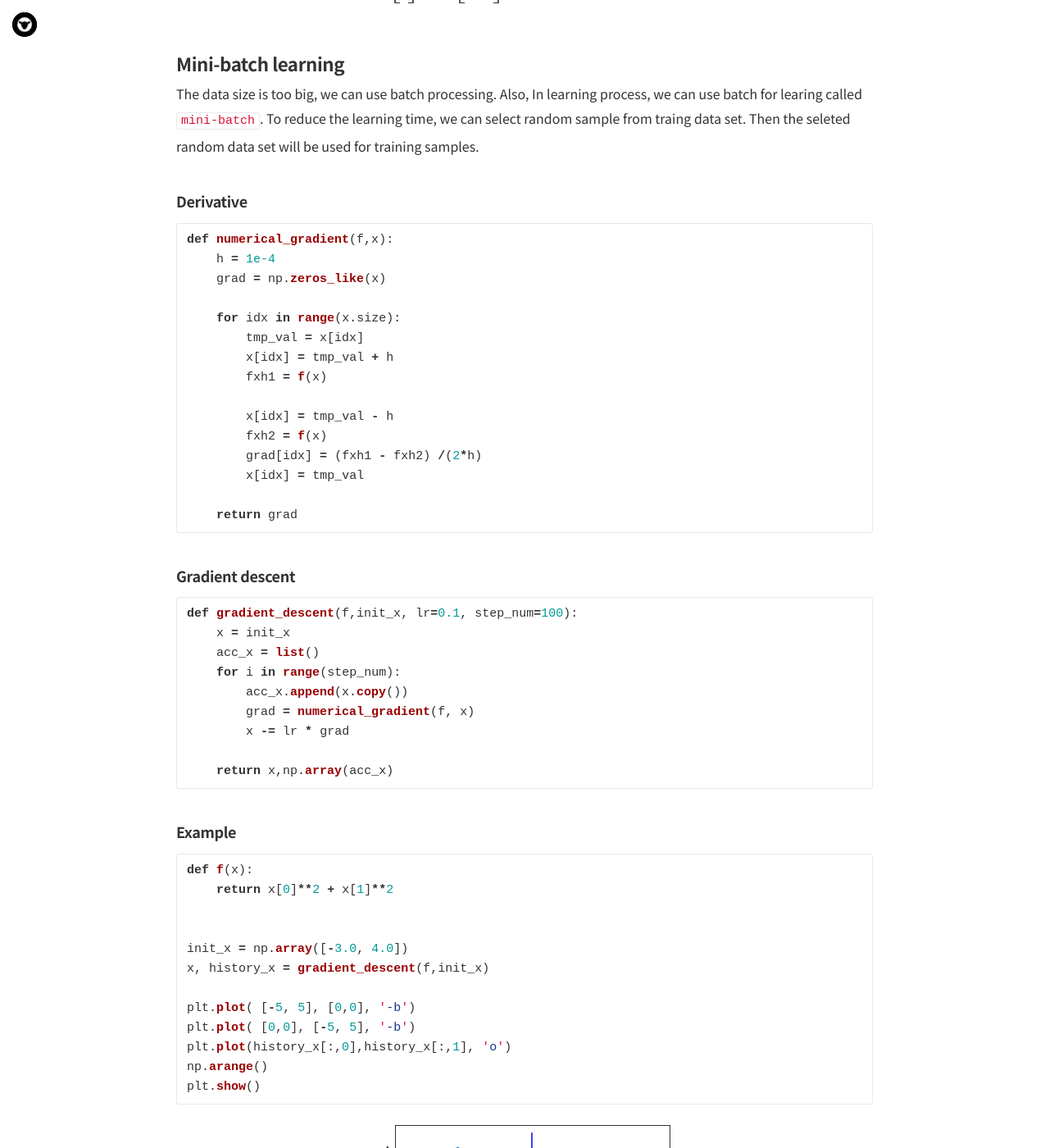
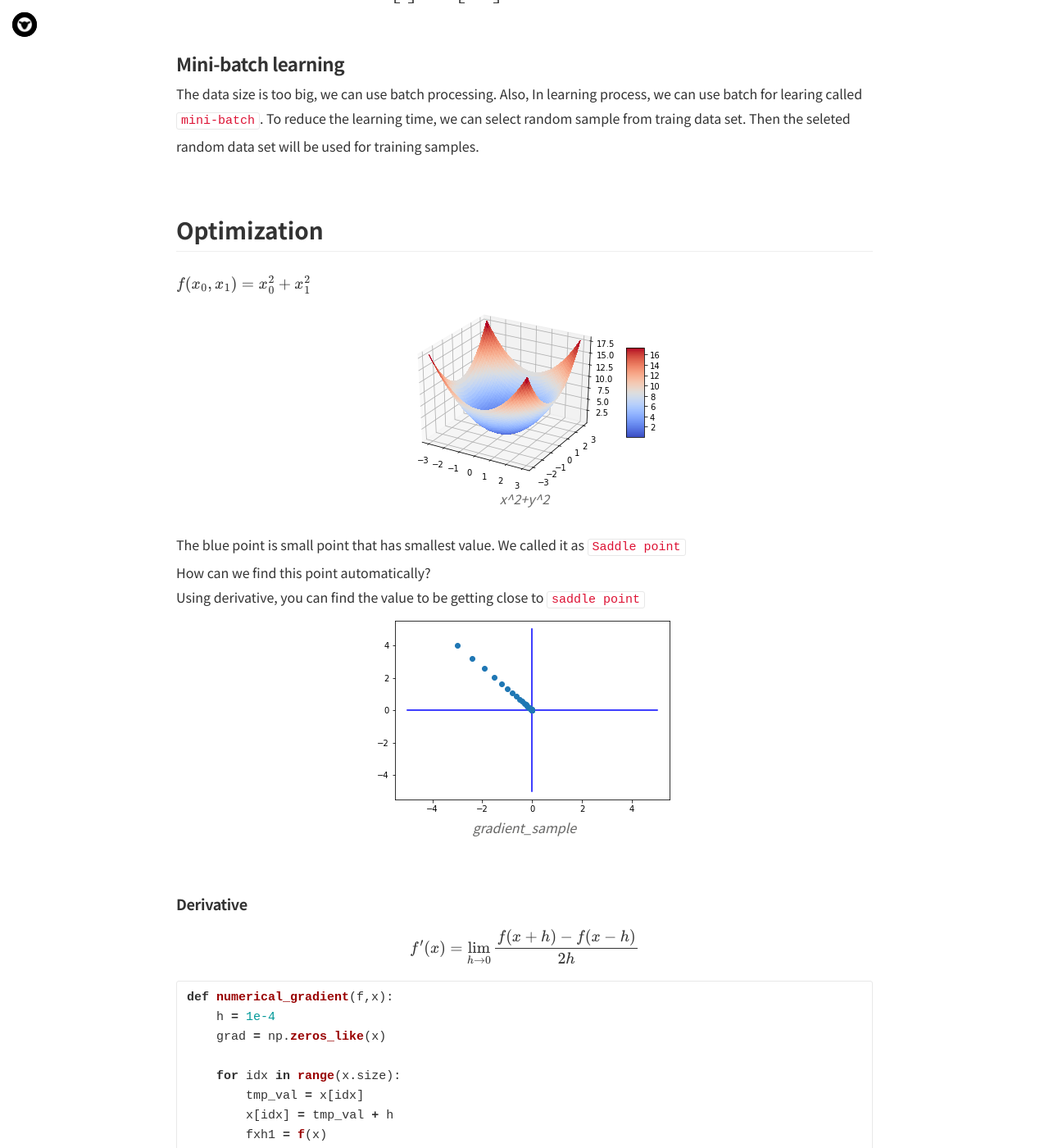
Before and after one commit to Shephexd/shephexd.github.io, a Jekyll site: the page built from _posts/DeepLearning/2017-06-10-Deep_learning-Learning.md, in a window 1280 px wide and 1400 px high, scrolled down 1366 px. Shown: the whole window at 82% size. Built offline with Jekyll 4.4.1, drawn with Linux system fonts in a browser that asks for light colours; nearby versions of some CDN libraries; some web fonts are replaced; formulas are drawn with MathJax 3; comment, search, counter and statistics services are not loaded; some of the changed text lies outside the part shown.

Commit message:
writing post DN

````diff
--- a/_posts/DeepLearning/2017-06-10-Deep_learning-Learning.md
+++ b/_posts/DeepLearning/2017-06-10-Deep_learning-Learning.md
@@ -103,7 +103,39 @@ The data size is too big, we can use batch processing. Also, In learning process
 
 
 
+## Optimization
+
+
+$$
+f(x_0,x_1) = x_0^2+x_1^2
+$$
+![x^2+y^2](/assets/post_images/DeepLearning/x^2+y^2.png)
+
+
+
+The blue point is small point that has smallest value. We called it as `Saddle point`
+
+
+
+How can we find this point automatically?
+
+
+
+Using derivative, you can find the value to be getting close to `saddle point`
+
+
+
+![gradient_sample](/assets/post_images/DeepLearning/gradient_sample.png)
+
+
+
 #### Derivative
+
+
+$$
+f'(x)=\lim_{h\rightarrow 0} \frac{f(x+h)-f(x-h)}{2h}
+$$
+
 
 ```python
 def numerical_gradient(f,x):
@@ -126,6 +158,13 @@ def numerical_gradient(f,x):
 
 
 #### Gradient descent
+
+$$
+x_0 = x_0 - \alpha \frac{\partial f}{\partial x_0}\\
+x_1 = x_1 - \alpha \frac{\partial f}{\partial x_1}\\
+$$
+
+
 
 ```python
 def gradient_descent(f,init_x, lr=0.1, step_num=100):
@@ -157,10 +196,6 @@ plt.plot(history_x[:,0],history_x[:,1], 'o')
 np.arange()
 plt.show()
 ```
-
-
-
-![gradient_sample](/assets/post_images/DeepLearning/gradient_sample.png)
 
 
 
@@ -252,6 +287,8 @@ $$
 
 
 To update our `weights` on the networks, we need to calculate $\frac{dL}{dw}$ how much the value affect the function. Using chain rule of partial derivative, We can derivative $L(y,\hat{y})$ by our weights $W$.
+
+
 $$
 \sigma_3 = y - \hat{y}\\
 \sigma_2 = (1 - tanh^2z_1) \cdot \sigma_3W^T_2\\
@@ -537,7 +574,7 @@ The result is that the partition of neural is activated not total neural to reco
 
 
 
-#### RNN(LSTM)
+### RNN(LSTM)
 
 This network is useful to learn the language model having sequences data. It is widely used in the language, chat bot and machine translation.
 
````
Also changed, not shown: assets/post_images/DeepLearning/x^2+y^2.png (added).
